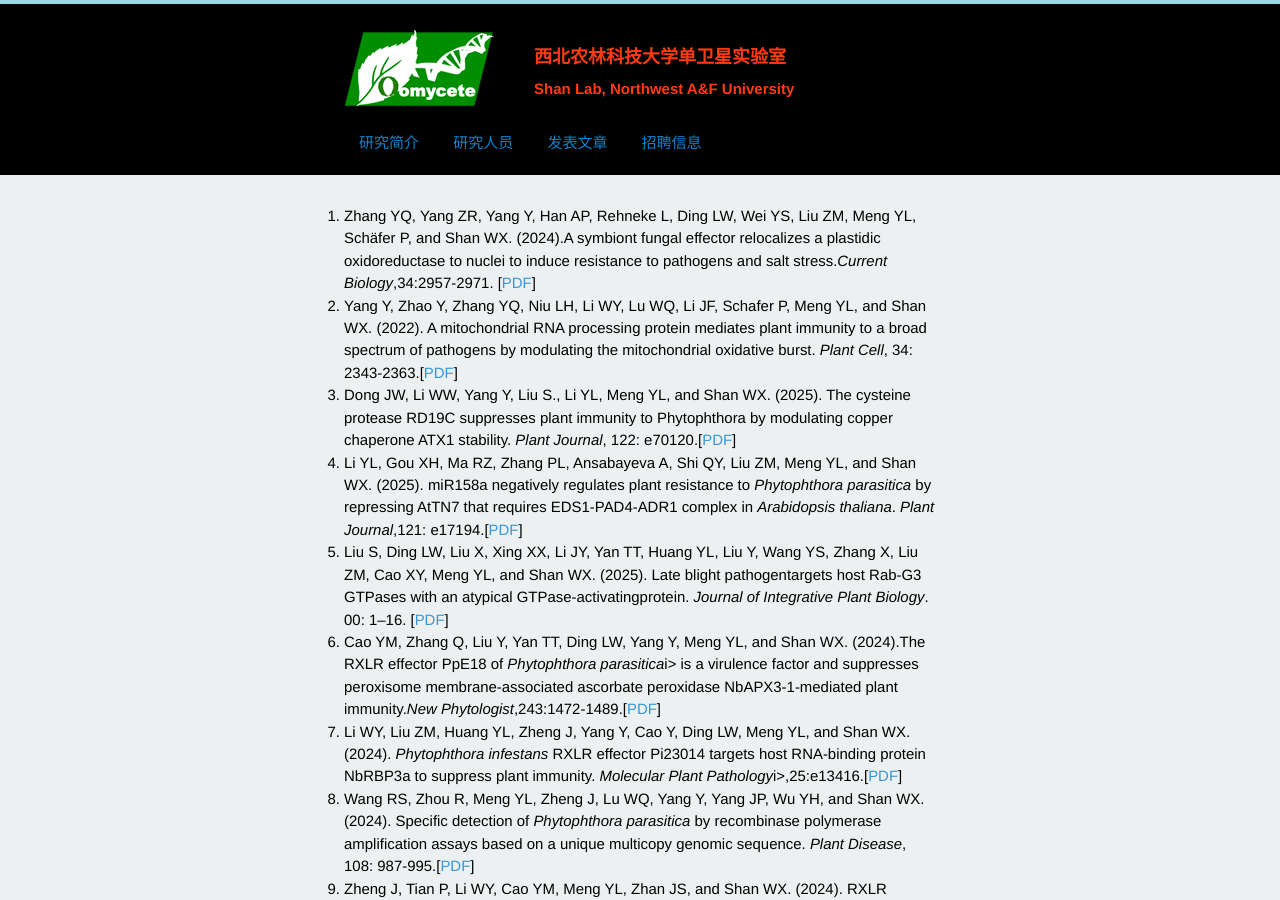
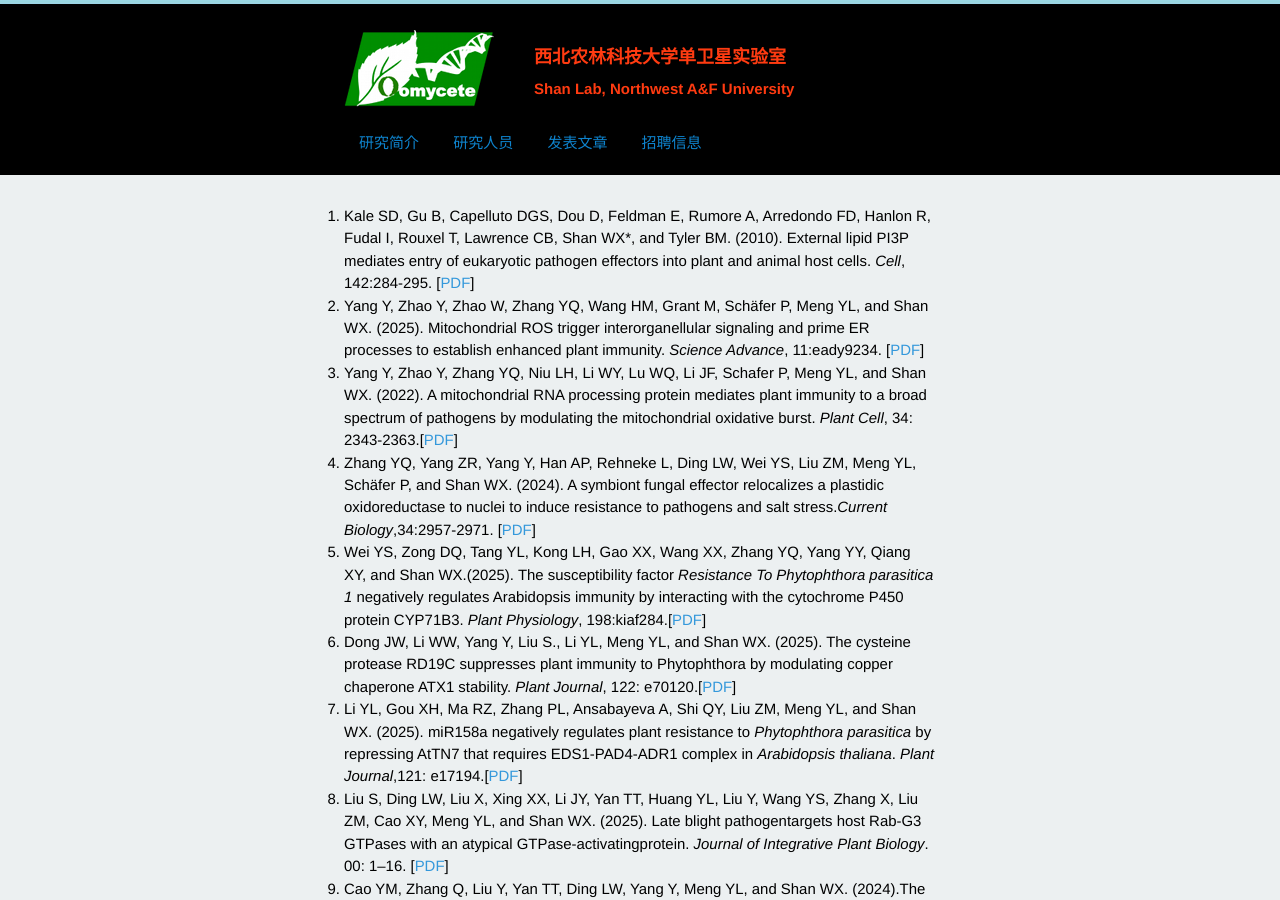
Before and after one commit to shanclub2/shanlab, a Jekyll site: the page built from publication.html, in a window 1280 px wide and 900 px high. Built offline with Jekyll 4.4.1, drawn with Linux system fonts in a browser that asks for light colours; Markdown is read by kramdown in place of the engine named in the settings; a script that is not in the unit is left out; some of the changed text lies outside the part shown.

Commit message:
Update publication.html

```diff
--- a/publication.html
+++ b/publication.html
@@ -7,10 +7,19 @@ title: 单卫星实验室
 
 <ol>
 <li>
-Zhang YQ, Yang ZR, Yang Y, Han AP, Rehneke L, Ding LW, Wei YS, Liu ZM, Meng YL, Schäfer P, and Shan WX. (2024).A symbiont fungal effector relocalizes a plastidic oxidoreductase to nuclei to induce resistance to pathogens and salt stress.<i>Current Biology</i>,34:2957-2971. [<a href="/pdf/zhangetal.pdf">PDF</a>]
+Kale SD, Gu B, Capelluto DGS, Dou D, Feldman E, Rumore A, Arredondo FD, Hanlon R, Fudal I, Rouxel T, Lawrence CB, Shan WX*, and Tyler BM. (2010). External lipid PI3P mediates entry of eukaryotic pathogen effectors into plant and animal host cells. <i>Cell</i>, 142:284-295. [<a href="/pdf/sdkale2010.pdf">PDF</a>]
+</li>
+<li>
+Yang Y, Zhao Y, Zhao W, Zhang YQ, Wang HM, Grant M, Schäfer P, Meng YL, and Shan WX. (2025). Mitochondrial ROS trigger interorganellular signaling and prime ER processes to establish enhanced plant immunity.<i> Science Advance</i>, 11:eady9234. [<a href="/pdf/YangYSA.pdf">PDF</a>]
 </li>
 <li>
 Yang Y, Zhao Y, Zhang YQ, Niu LH, Li WY, Lu WQ, Li JF, Schafer P, Meng YL, and Shan WX. (2022). A mitochondrial RNA processing protein mediates plant immunity to a broad spectrum of pathogens by modulating the mitochondrial oxidative burst. <i>Plant Cell</i>, 34: 2343-2363.[<a href="/pdf/yyang2022.pdf">PDF</a>]
+</li>
+<li>
+Zhang YQ, Yang ZR, Yang Y, Han AP, Rehneke L, Ding LW, Wei YS, Liu ZM, Meng YL, Schäfer P, and Shan WX. (2024). A symbiont fungal effector relocalizes a plastidic oxidoreductase to nuclei to induce resistance to pathogens and salt stress.<i>Current Biology</i>,34:2957-2971. [<a href="/pdf/zhangetal.pdf">PDF</a>]
+</li>
+<li>
+Wei YS, Zong DQ, Tang YL, Kong LH, Gao XX, Wang XX, Zhang YQ, Yang YY, Qiang XY, and Shan WX.(2025). The susceptibility factor <i>Resistance To Phytophthora parasitica 1</i>  negatively regulates Arabidopsis immunity by interacting with the cytochrome P450 protein CYP71B3. <i> Plant Physiology</i>, 198:kiaf284.[<a href="/pdf/wei2025.pdf">PDF</a>]
 </li>
 <li>
 Dong JW, Li WW, Yang Y, Liu S., Li YL, Meng YL, and Shan WX. (2025). The cysteine protease RD19C suppresses plant immunity to Phytophthora by modulating copper chaperone ATX1 stability.<i> Plant Journal</i>, 122: e70120.[<a href="/pdf/2025Dong.pdf">PDF</a>]
@@ -197,9 +206,7 @@ Zhang MX, Wang QH, Xu K, Meng YL, Quan JL, and Shan WX. (2011). Production of ds
 Gu B, Kale SD, Wang QH, Wang DH, Pan QN, Cao H, Meng YL, Kang ZS, Tyler BM, and Shan WX. (2011). Rust secreted protein Ps87 is conserved in diverse fungal pathogens and contains a RXLR-like motif sufficient for translocation into plant cells. <i>PLoS ONE</i>, 6:e27217. [<a href="/pdf/bgu2011.pdf">PDF</a>]
 </li>
 
-<li>
-Kale SD, Gu B, Capelluto DGS, Dou D, Feldman E, Rumore A, Arredondo FD, Hanlon R, Fudal I, Rouxel T, Lawrence CB, Shan WX*, and Tyler BM. (2010). External lipid PI3P mediates entry of eukaryotic pathogen effectors into plant and animal host cells. <i>Cell</i>, 142:284-295. [<a href="/pdf/sdkale2010.pdf">PDF</a>]
-</li>
+
 <li>
 Narayan RD, Blackman LM, Shan WX, and Hardham AR. (2010). <i>Phytophthora nicotianae</i> transformants lacking dynein light chain 1 produce non-flagellate zoospores. <i>Fungal Genetics and Biology</i>, 47: 663-671. [<a href="/pdf/rdnarayan2010.pdf">PDF</a>]
 </li>
```
